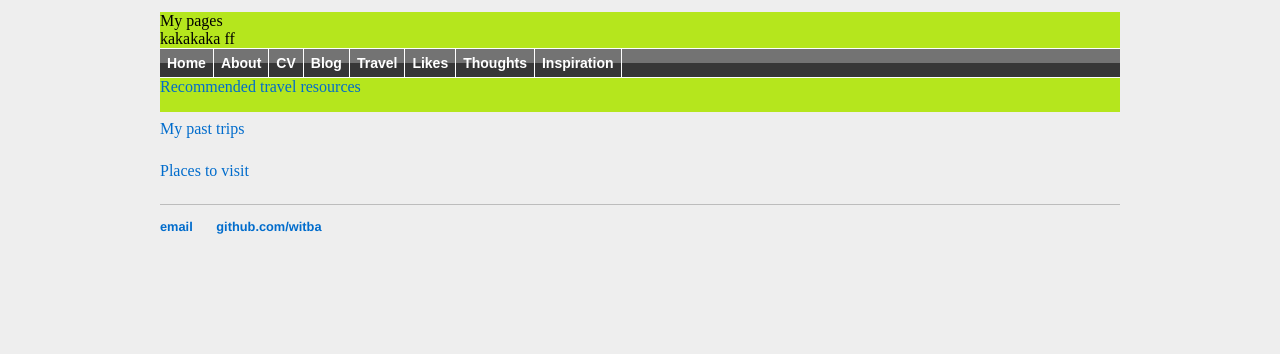
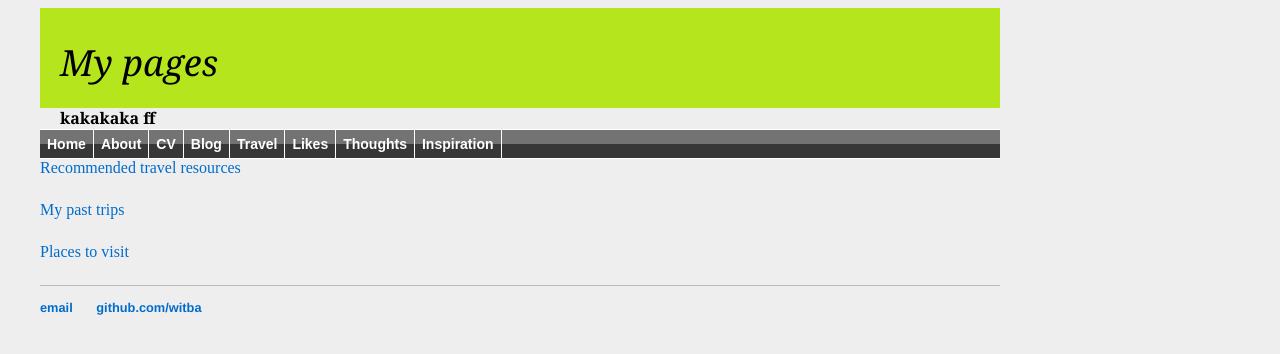
Before and after one commit to witba/witba.github.io, a Jekyll site: the page built from travel/index.html, in a window 1280 px wide. Shown: the top 354 px of the page. Built offline with Jekyll 4.4.1, drawn with Linux system fonts in a browser that asks for light colours.

Commit message:
Update main.css

```diff
--- a/css/main.css
+++ b/css/main.css
@@ -1,4 +1,4 @@
-body { margin: 12px auto; width: 80%; background: #EEEEEE;}
+body { margin-bottom: 12px auto; width: 80%; background: #EEEEEE;}
 
 #style_container {
 width: 960px;
@@ -11,6 +11,22 @@ background: url(AR.png) no-repeat;
 }
 #style_content {
 width: 960px;
+}
+#style_title {
+padding-top: 30px;
+padding-left: 20px;
+font-family:Georgia, "Times New Roman", Times, serif;
+font-size: 36px;
+font-style: italic;
+color: #000000;
+}
+#style_subtitle {
+padding-top: 20px;
+padding-left: 20px;
+font-family:Georgia, "Times New Roman", Times, serif;
+font-weight: bold;
+font-size: 16px;
+color: #000000;
 }
 
 a { text-decoration: none; color: #006ccc; }
```
